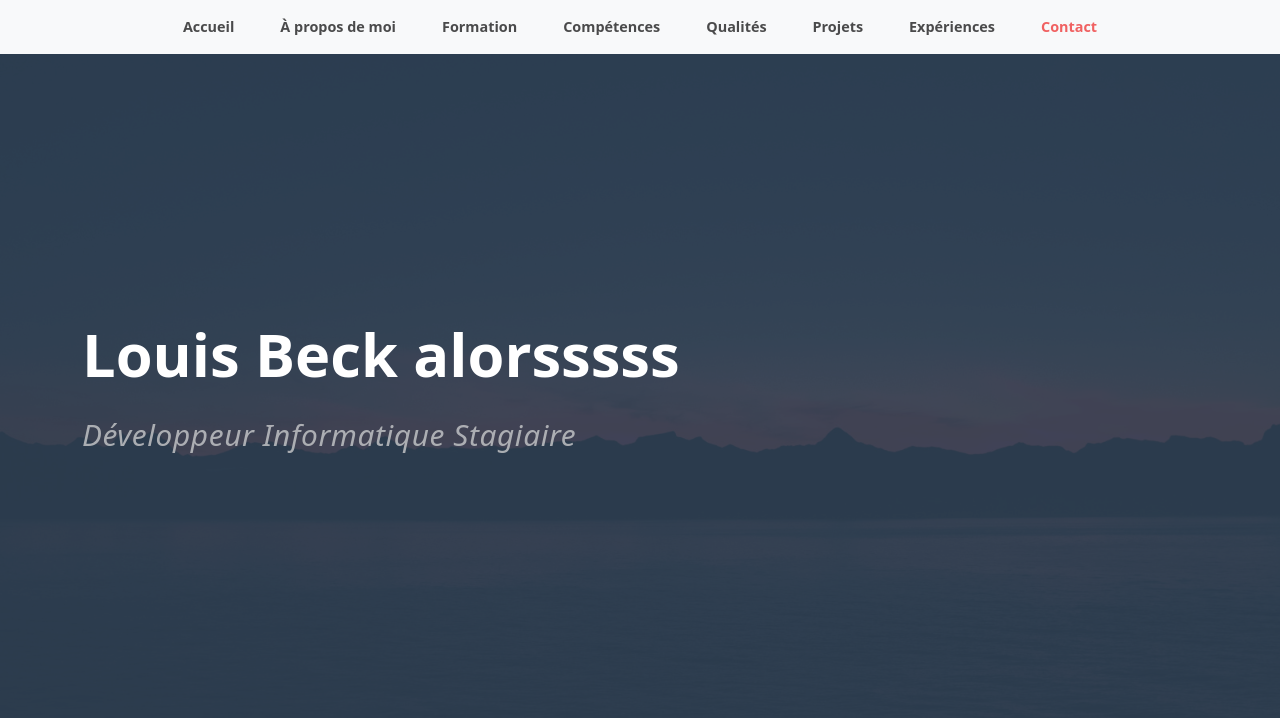
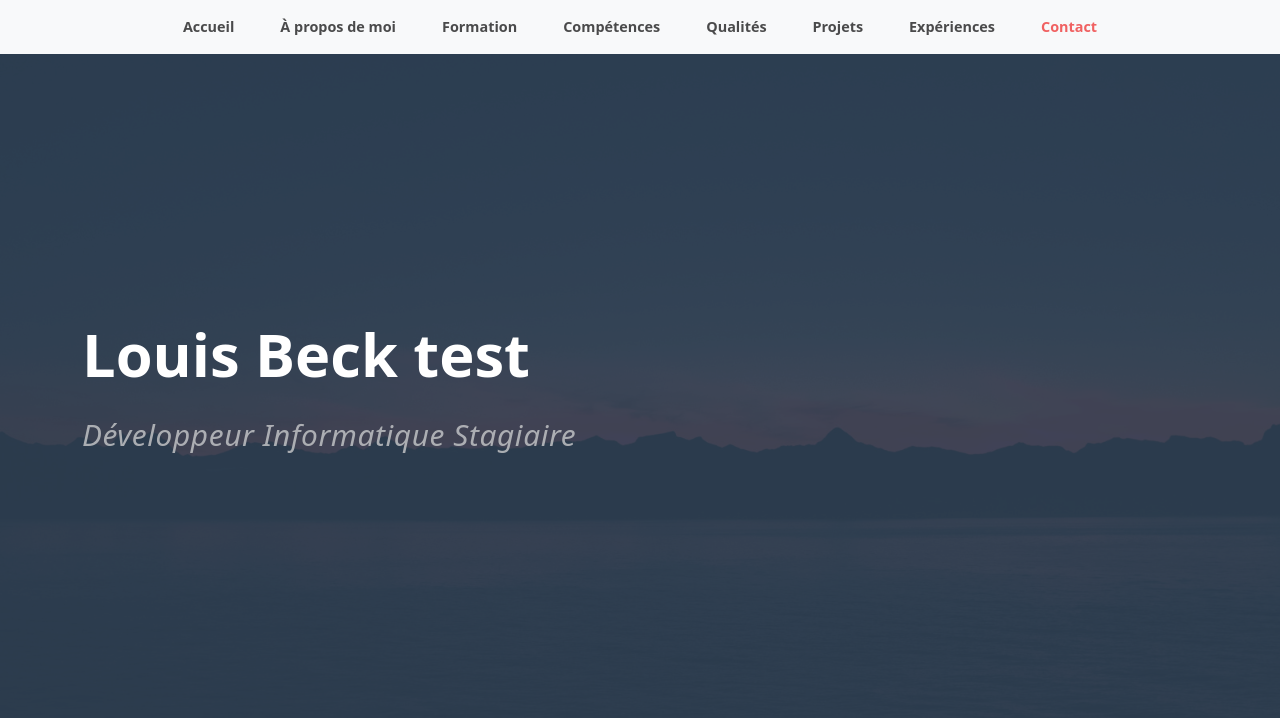
Before and after one commit to louisbecketu/monSite, a plain HTML site: page index.html in a window 1280 px wide. Shown: the top 718 px of the page. Drawn offline with nearby package versions, Linux system fonts and the light colour scheme.

Commit message:
Update index.html

```diff
--- a/index.html
+++ b/index.html
@@ -51,7 +51,7 @@
                 <div class="carousel-inner">
                     <div class="carousel-item active">
                         <div class="carousel-caption d-none d-md-block">
-                            <h1 class="carousel-title">Louis Beck alorsssss</h1>
+                            <h1 class="carousel-title">Louis Beck test</h1>
                             <p class="carousel-subtitle">Développeur Informatique Stagiaire</p>
                         </div>
                     </div>
@@ -234,7 +234,8 @@
                             <div class="projets-overlay">
                                 <h3 class="projets-title">Classifiaction</h3>
                                 <p class="projets-text">Le but de ce projet est de développer un outil de chargement et affichage d'un ensemble de données. Il doit permettre également de classer une donnée par rapport aux données déjà chargées, en déterminant quelle est la catégorie la plus probable de cette donnée. L'algorithme qui sera mis en oeuvre pour cette classification est l'algorithme de classification supervisée k-NN pour k-nearest neighbors (k plus proches voisins).</p>
-                            	<p><strong>Compétences techniques acquises :</strong></p>
+			    </div>
+			    <p><strong>Compétences techniques acquises :</strong></p>
 			            <div class="skills">
 			                <span class="badge bg-primary">HTML</span>
 			                <span class="badge bg-secondary">CSS</span>
@@ -246,7 +247,6 @@
 			                <span class="badge bg-warning">Travail en équipe</span>
 			                <span class="badge bg-info">Gestion du temps</span>
 			            </div>
-			    </div>
                         </div>
                         <div class="projets-btn">
                             <a href="https://github.com/louisbecketu/Mes_Projets/tree/main/Projets_Scolaires/BUT2/S3/classifiaction" target="_blank" class="projets-link">
```
